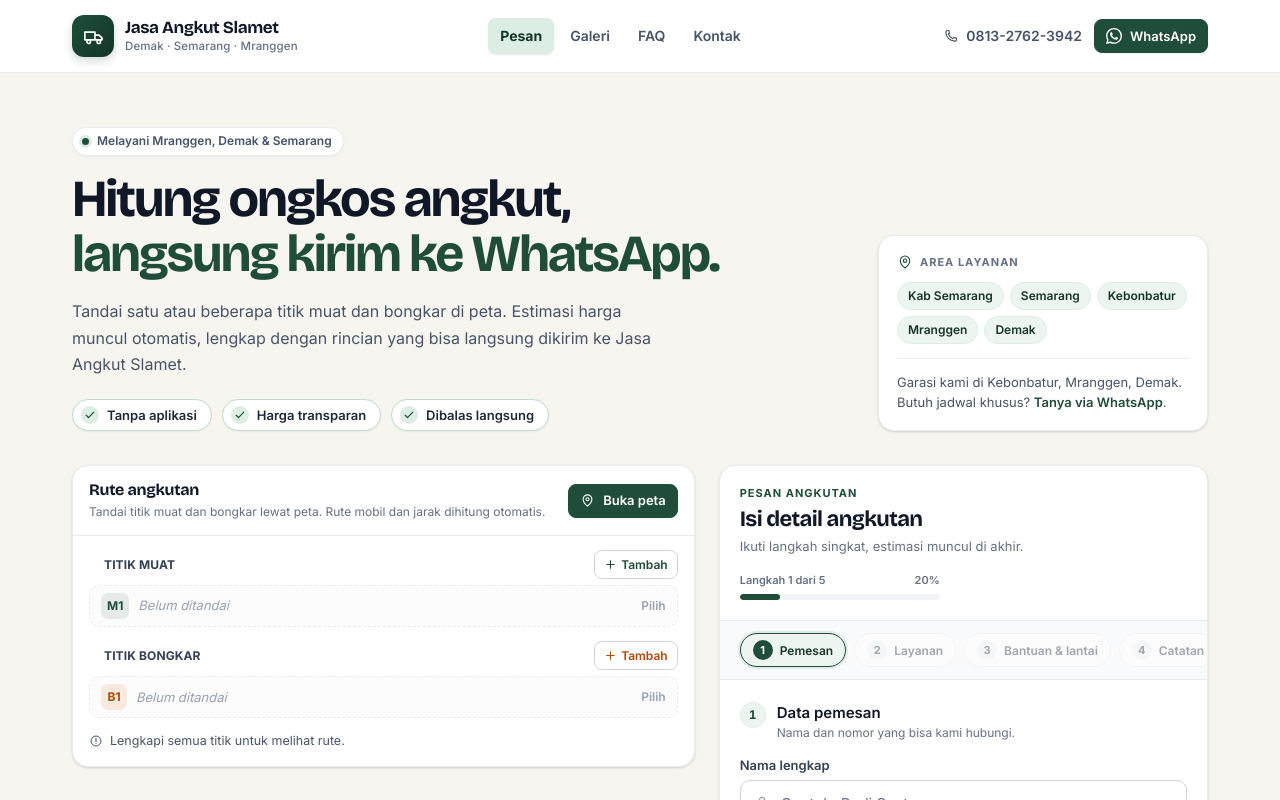
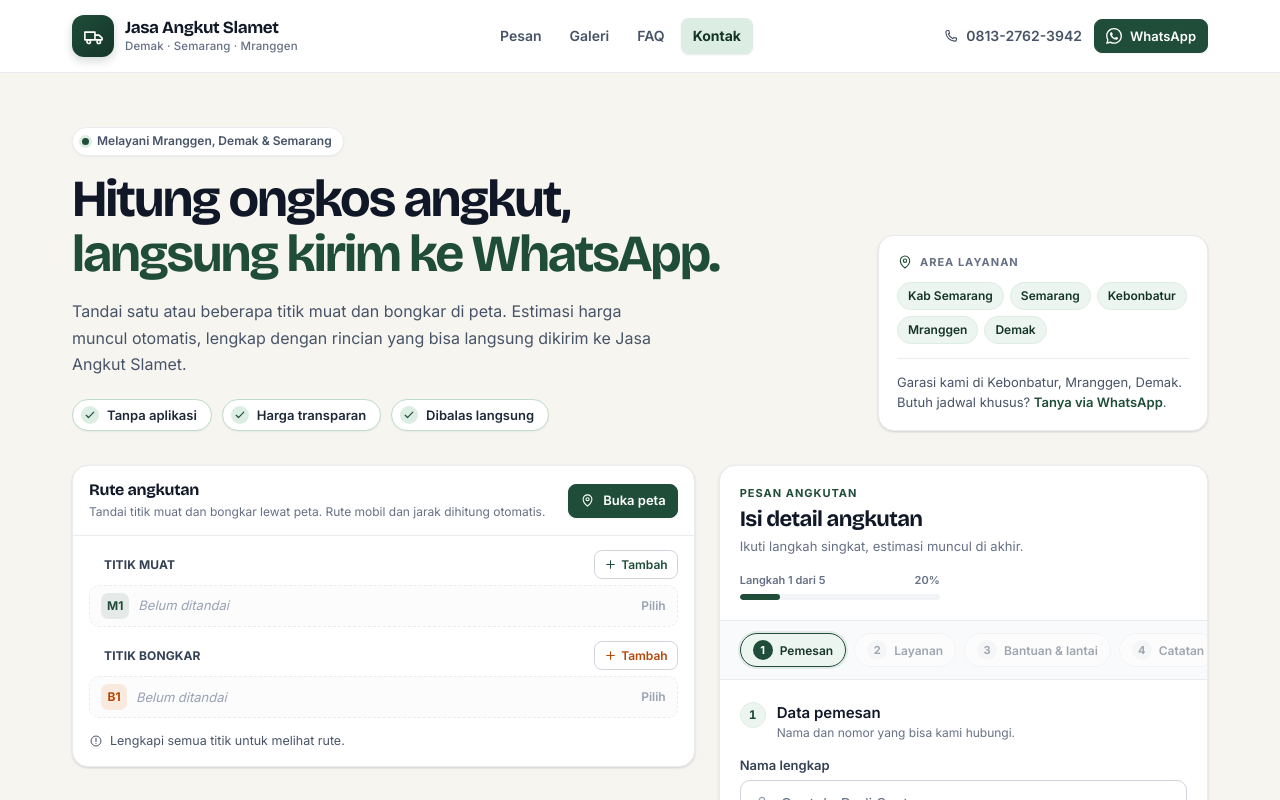
Before and after one commit to nyawijicode/jasa-angkut-slamet, a React (Vite) app: page /#kontak in a window 1280 px wide. Shown: the top 800 px of the page. Built offline with nearby package versions, Linux system fonts and the light colour scheme.

Commit message:
Update Home.tsx

```diff
--- a/src/pages/Home.tsx
+++ b/src/pages/Home.tsx
@@ -842,32 +842,80 @@ export default function Home() {
   const [galleryIndex, setGalleryIndex] = useState(0);
   const [galleryOpen, setGalleryOpen] = useState(false);
   const [menuOpen, setMenuOpen] = useState(false);
-  const [activeNav, setActiveNav] = useState("pesan");
+  const [activeNav, setActiveNav] = useState<string>(() => {
+    if (typeof window !== "undefined" && window.location.hash) {
+      const h = window.location.hash.replace("#", "");
+      if (["pesan", "galeri", "faq", "kontak"].includes(h)) return h;
+    }
+    return "pesan";
+  });
 
   useEffect(() => {
     const sectionIds = ["pesan", "galeri", "faq", "kontak"];
-    function onScroll() {
-      const scrollPos = window.scrollY + 140;
-      let current = "";
+    let ticking = false;
+
+    function detectSection(): string {
+      const scrollY = window.scrollY;
+      const windowHeight = window.innerHeight;
+      const fullHeight = document.documentElement.scrollHeight;
+
+      // Jika scroll sudah di dasar halaman (mentok bawah) -> pasti kontak
+      if (windowHeight + scrollY >= fullHeight - 120) {
+        return "kontak";
+      }
+
+      // Deteksi berdasarkan getBoundingClientRect
+      const headerThreshold = 180;
+      let matched = "pesan";
+
       for (const id of sectionIds) {
         const el = document.getElementById(id);
         if (el) {
-          const top = el.offsetTop;
-          if (scrollPos >= top) {
-            current = id;
+          const rect = el.getBoundingClientRect();
+          if (rect.top <= headerThreshold) {
+            matched = id;
           }
         }
       }
-      if (current) {
-        setActiveNav(current);
-      } else {
-        setActiveNav("pesan");
+      return matched;
+    }
+
+    function onScroll() {
+      if (!ticking) {
+        window.requestAnimationFrame(() => {
+          const current = detectSection();
+          setActiveNav((prev) => {
+            if (prev !== current) {
+              if (window.location.hash !== `#${current}`) {
+                window.history.replaceState(null, "", `#${current}`);
+              }
+              return current;
+            }
+            return prev;
+          });
+          ticking = false;
+        });
+        ticking = true;
       }
     }
 
+    function onHashChange() {
+      const h = window.location.hash.replace("#", "");
+      if (sectionIds.includes(h)) {
+        setActiveNav(h);
+      }
+    }
+
     window.addEventListener("scroll", onScroll, { passive: true });
+    window.addEventListener("hashchange", onHashChange);
+
+    // Initial check
     onScroll();
-    return () => window.removeEventListener("scroll", onScroll);
+
+    return () => {
+      window.removeEventListener("scroll", onScroll);
+      window.removeEventListener("hashchange", onHashChange);
+    };
   }, []);
 
   function scrollGalleryTo(index: number) {
```
